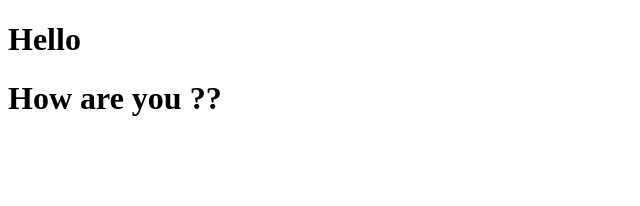
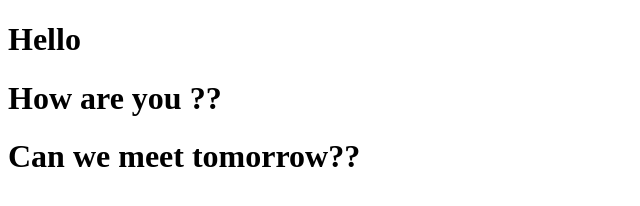
Before and after one commit to sona07/datewithgit-sample, a plain HTML site: page index.html in a window 1280 px wide. Shown: the whole page, without its empty margins (0-640 px from the left). Drawn offline with Linux system fonts and the light colour scheme.

Commit message:
hello file modified

```diff
--- a/index.html
+++ b/index.html
@@ -8,5 +8,6 @@
     <body>
         <h1>Hello</h1>
         <h1>How are you ??</h1>
+        <h1>Can we meet tomorrow??</h1>
     </body>
 </html>
```
